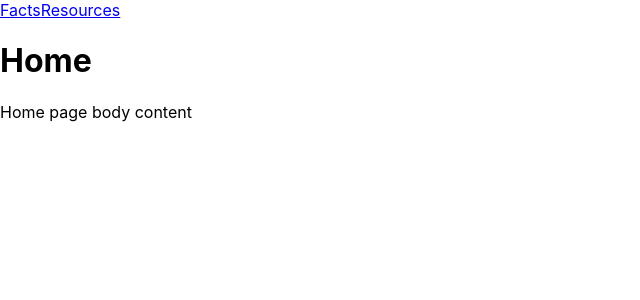
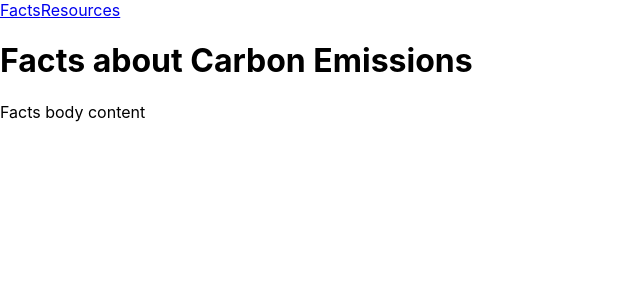
Before and after one commit to uw-info442c-au20/Vroom, a React (Create React App) app in the folder vroom/: page / in a window 1280 px wide. Shown: the top 300 px of the page, without its empty margins (0-640 px from the left). Built offline with nearby package versions, Linux system fonts and the light colour scheme.

Commit message:
fixed Facts page setup

```diff
--- a/vroom/src/Facts.js
+++ b/vroom/src/Facts.js
@@ -3,8 +3,8 @@ import React from 'react';
 const home = () => {
     return (
        <div>
-          <h1>Home</h1>
-           <p>Home page body content</p>
+          <h1>Facts about Carbon Emissions</h1>
+           <p>Facts body content</p>
        </div>
     );
 }
```
Also changed, not shown: 1 other file (tests, documents, lock files or other folders).
